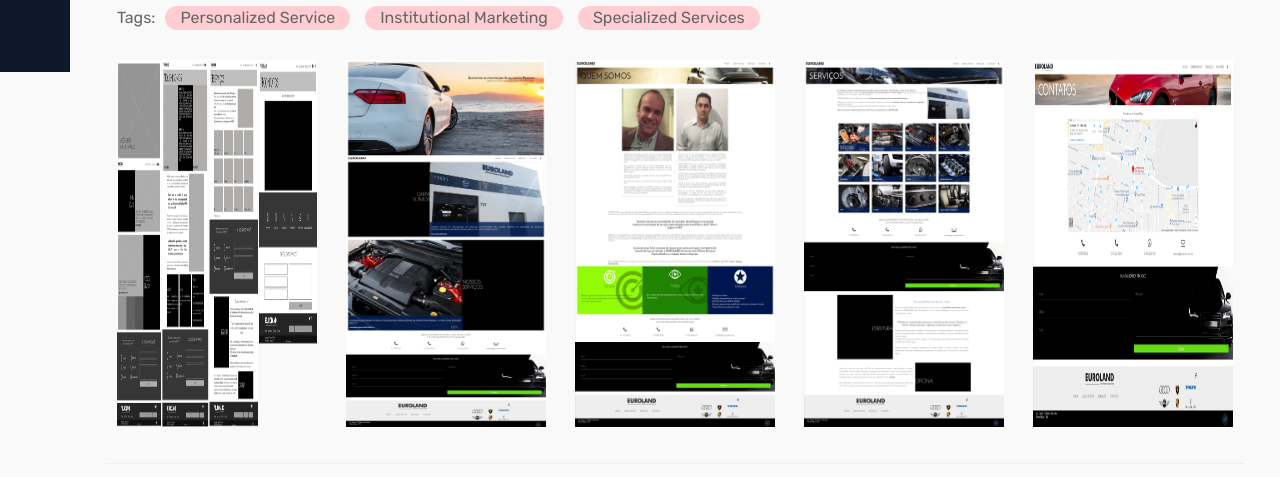
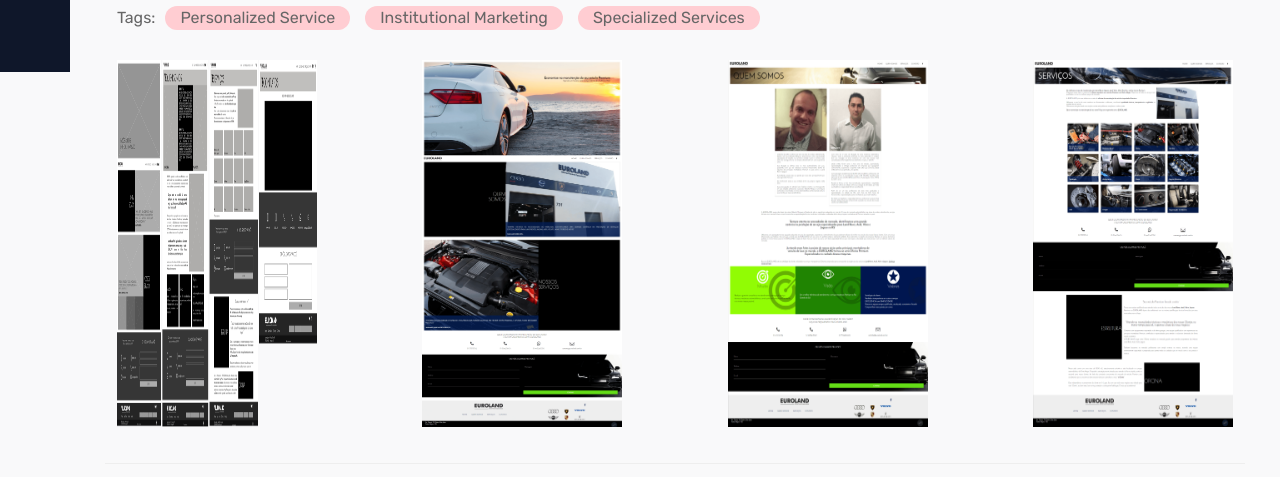
Before and after one commit to MiltonNeto/miltonneto.com.br, a Next.js app: page /ProjectEuroland in a window 1280 px wide. Shown: the part 728-1205 px from the top of the page. Built offline with nearby package versions, Linux system fonts and the light colour scheme.

Commit message:
correções
falha de upload

```diff
--- a/pages/ProjectB2B.tsx
+++ b/pages/ProjectB2B.tsx
@@ -1,5 +1,5 @@
 import styles from "../styles/scss/pages/ProjectPageUI.module.scss"
-import Lightbox from "react-awesome-lightbox";
+
 
 import { Container, Row, Col } from "reactstrap";
 
--- a/pages/ProjectEuroland.tsx
+++ b/pages/ProjectEuroland.tsx
@@ -45,7 +45,6 @@ export default function ProjectEuroland(){
                     <img src="/images/projetos/euroland/01.png" width="470" height="945" alt="Euroland"/>
                     <img src="/images/projetos/euroland/02.png" width="470" height="945" alt="Euroland"/>
                     <img src="/images/projetos/euroland/03.png" width="470" height="945" alt="Euroland"/>
-                    <img src="/images/projetos/euroland/04.png" width="470" height="945" alt="Euroland"/>
                 </div>
                 </Col>
             </Row>
--- a/styles/scss/pages/ProjectPageUI.module.scss
+++ b/styles/scss/pages/ProjectPageUI.module.scss
@@ -204,13 +204,13 @@
     background-size: cover;
 }
 
-.medi{
-    background: url(/images/projetos/medi/thumb.png) center center;
+.euroland{
+    background: url(/images/projetos/euroland/thumb.png) center center;
     background-size: cover;
 }
 
-.euroland{
-    background: url(/images/projetos/euroland/thumb.png) center center;
+.medi{
+    background: url(/images/projetos/medi/thumb.png) center center;
     background-size: cover;
 }
 
```
